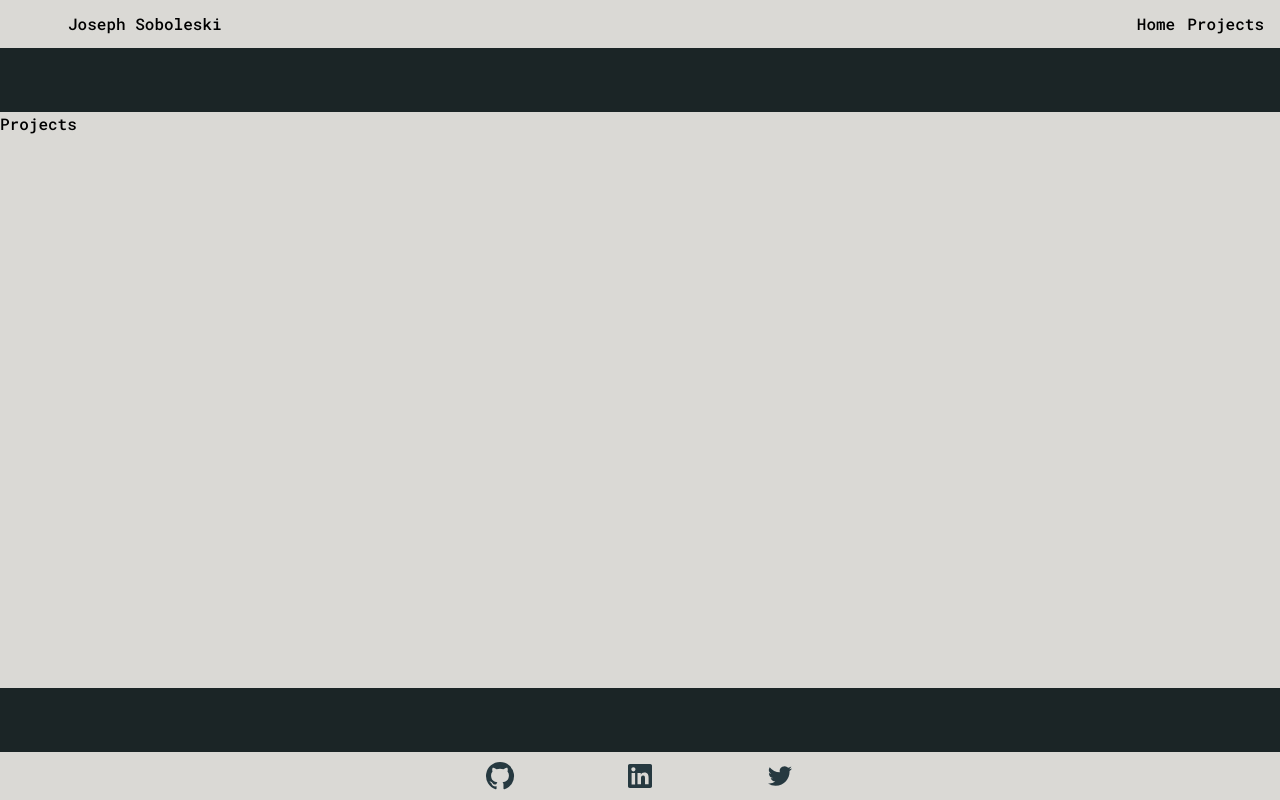
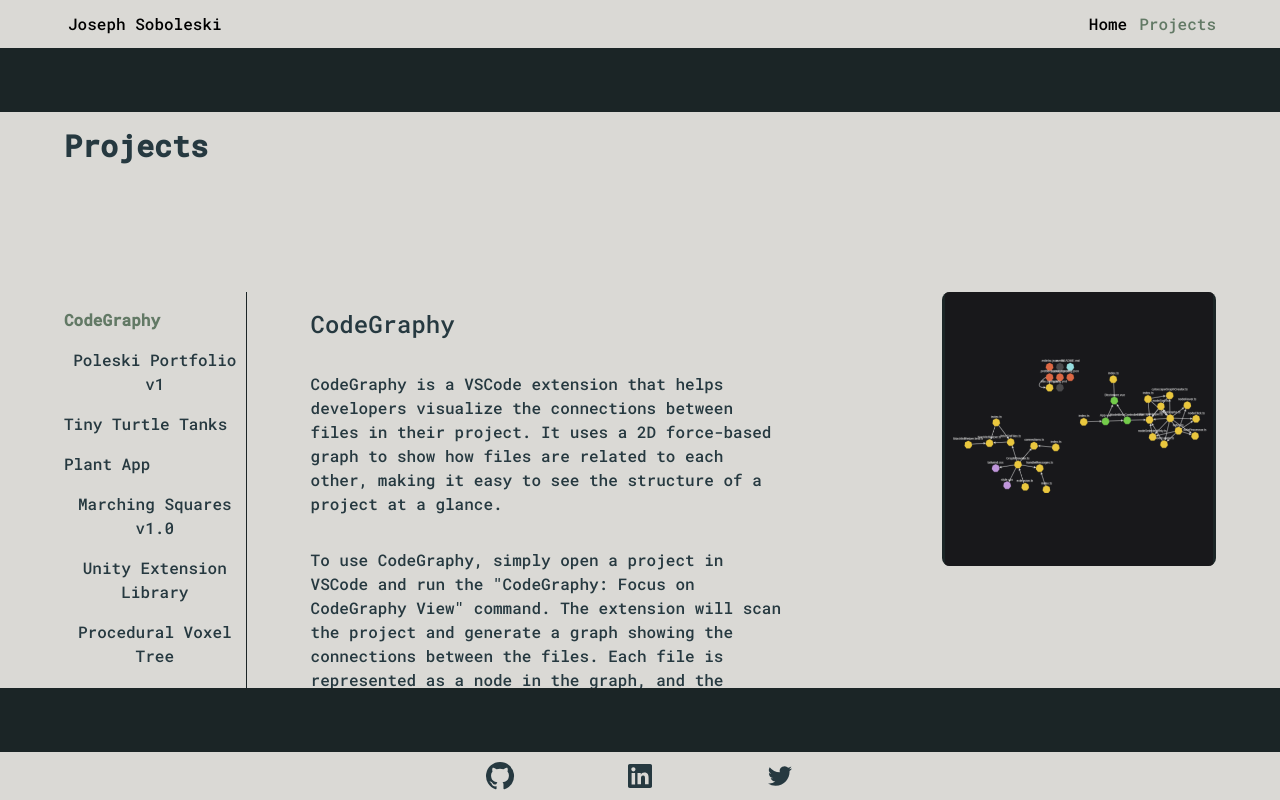
Before and after one commit to joesobo/PoleskiPortfolioV2, a Vue app: page /projects in a window 1280 px wide. Built offline with nearby package versions, Linux system fonts and the light colour scheme; some icons are missing.

Commit message:
feat: projects page

```diff
--- a/src/components/NavBar.vue
+++ b/src/components/NavBar.vue
@@ -12,9 +12,17 @@
 			>
 		</div>
 
-		<div class="flex items-center">
-			<router-link class="mr-3 hover:text-accent" to="/">Home</router-link>
-			<router-link class="hover:text-accent" to="/projects"
+		<div class="flex items-center mr-12">
+			<router-link
+				class="mr-3 hover:text-accent"
+				to="/"
+				:class="$route.path === '/' ? 'text-light' : ''"
+				>Home</router-link
+			>
+			<router-link
+				class="hover:text-accent"
+				to="/projects"
+				:class="$route.path === '/projects' ? 'text-light' : ''"
 				>Projects</router-link
 			>
 		</div>
--- a/src/data/projects.ts
+++ b/src/data/projects.ts
@@ -6,12 +6,25 @@
 import unityImg from '../assets/Unity.png'
 import treeImg from '../assets/Tree.png'
 
-export const projects = [
+export type Project = {
+	title: string
+	description: string[]
+	tech: string[]
+	img: string
+	github: string
+	demo?: string
+}
+
+export const projects: Project[] = [
 	{
 		title: 'CodeGraphy',
 		tech: ['Vue', 'Tailwind', 'Typescript'],
-		description:
-			'VSCode extension for visualizing the connections between files.',
+		description: [
+			'CodeGraphy is a VSCode extension that helps developers visualize the connections between files in their project. It uses a 2D force-based graph to show how files are related to each other, making it easy to see the structure of a project at a glance.',
+			'To use CodeGraphy, simply open a project in VSCode and run the "CodeGraphy: Focus on CodeGraphy View" command. The extension will scan the project and generate a graph showing the connections between the files. Each file is represented as a node in the graph, and the connections between nodes represent the dependencies between files.',
+			'CodeGraphy also allows users to customize the graph layout and appearance. For example, users can change the color of the nodes, as well as the desired sorting algorithm. This makes it easy to highlight important connections and better understand the structure of a project.',
+			'Overall, CodeGraphy is a valuable tool for developers looking to better understand the connections between files in their project. It allows for quick and easy visualization of these connections, making it easier to navigate complex codebases and identify potential problems.',
+		],
 		img: codegraphyImg,
 		github: 'https://github.com/joesobo/Codegraphy',
 		demo: 'https://marketplace.visualstudio.com/items?itemName=codegraphy.codegraphy',
@@ -19,8 +32,9 @@
 	{
 		title: 'Poleski Portfolio v1',
 		tech: ['Vue 2', 'Typescript'],
-		description:
+		description: [
 			'My first professional portfolio. Built with Vue 2 and Typescript.',
+		],
 		img: portfolioImg,
 		github: 'https://github.com/joesobo/TinyTurtleTanks',
 		demo: 'https://poleski.itch.io/tiny-turtle-tanks',
@@ -28,8 +42,9 @@
 	{
 		title: 'Tiny Turtle Tanks',
 		tech: ['C#, Shaders', 'Unity'],
-		description:
+		description: [
 			'Tiny Turtle Tanks is a fun casual shooter game about exploring the solar system and ridding the exotic planets of evil Turtlebots.',
+		],
 		img: tinyturtletankImg,
 		github: 'https://github.com/joesobo/TinyTurtleTanks',
 		demo: 'https://poleski.itch.io/tiny-turtle-tanks',
@@ -37,32 +52,36 @@
 	{
 		title: 'Plant App',
 		tech: ['React Native', 'Typescript'],
-		description:
+		description: [
 			'A small React Native app for notifying you when your plants need watering or fertilizing.',
+		],
 		img: plantImg,
 		github: 'https://github.com/joesobo/PlantApp',
 	},
 	{
 		title: 'Marching Squares v1.0',
 		tech: ['C#', 'Compute Shaders', 'Unity'],
-		description:
+		description: [
 			'A small Unity Library for creating terrain based on the Marching Squares algorithm.',
+		],
 		img: marchingsquaresImg,
 		github: 'https://github.com/joesobo/Marching-Squares',
 	},
 	{
 		title: 'Unity Extension Library',
 		tech: ['C#', 'Unity'],
-		description:
+		description: [
 			'This is a basic Unity Extension Library for quicker coding capability.',
+		],
 		img: unityImg,
 		github: 'https://github.com/joesobo/Unity-Extension-Library',
 	},
 	{
 		title: 'Procedural Voxel Tree',
 		tech: ['C#', 'Shaders', 'Unity'],
-		description:
+		description: [
 			'This is a small tool used to generate procedural trees that was created to assist making custom trees for my game TinyTurtleTanks. It is based off of the popular algorithm Space Colonization.',
+		],
 		img: treeImg,
 		github: 'https://github.com/joesobo/ProceduralVoxelTree',
 	},
--- a/src/views/Home.vue
+++ b/src/views/Home.vue
@@ -36,7 +36,7 @@
 				<p class="text-white mt-4 leading-7">
 					I'm currently working on a few projects. See more information
 					<router-link
-						class="text-dark hover:text-black bg-white hover:bg-accent p-1 rounded-md"
+						class="text-dark hover:text-black bg-white hover:bg-accent p-1 rounded-lg"
 						to="/projects"
 						>here</router-link
 					>.
--- a/src/views/Projects.vue
+++ b/src/views/Projects.vue
@@ -1,8 +1,67 @@
 <template>
-	<div>Projects</div>
+	<div class="flex flex-col h-full px-16">
+		<h1 class="text-3xl font-bold text-dark mt-4">Projects</h1>
+		<div class="flex h-full pt-32">
+			<!-- Section 1 -->
+			<div class="w-1/3 h-full mr-16">
+				<div class="h-2/3 flex flex-col border-r border-r-black">
+					<div
+						v-for="project in projects"
+						:key="project.title"
+						class="mt-4 text-dark hover:text-accent"
+					>
+						<button
+							@click="setActiveProject(project)"
+							:class="
+								project.title === activeProject.title
+									? 'text-light font-bold'
+									: ''
+							"
+						>
+							{{ project.title }}
+						</button>
+					</div>
+				</div>
+			</div>
+
+			<!-- Section 2 -->
+			<div class="w-full pr-40">
+				<div v-if="activeProject" class="flex flex-col">
+					<h2 class="text-2xl text-dark mt-4">
+						{{ activeProject.title }}
+					</h2>
+					<p
+						class="text-dark mt-8"
+						v-for="description in activeProject.description"
+						:key="description"
+					>
+						{{ description }}
+					</p>
+				</div>
+			</div>
+
+			<!-- Section 3 -->
+			<div class="w-1/2 min-w-16">
+				<img
+					v-if="activeProject"
+					:src="activeProject.img"
+					class="w-full min-w-16 bg-black aspect-square object-contain rounded-lg"
+				/>
+			</div>
+		</div>
+	</div>
 </template>
 
 <script setup lang="ts">
+import { ref } from 'vue'
+import type { Ref } from 'vue'
 import { projects } from '../data/projects'
+import type { Project } from '../data/projects'
 import { Icon } from '@iconify/vue'
+
+let activeProject: Ref<Project> = ref(projects[0])
+
+const setActiveProject = (project: Project) => {
+	activeProject.value = project
+}
 </script>
```
